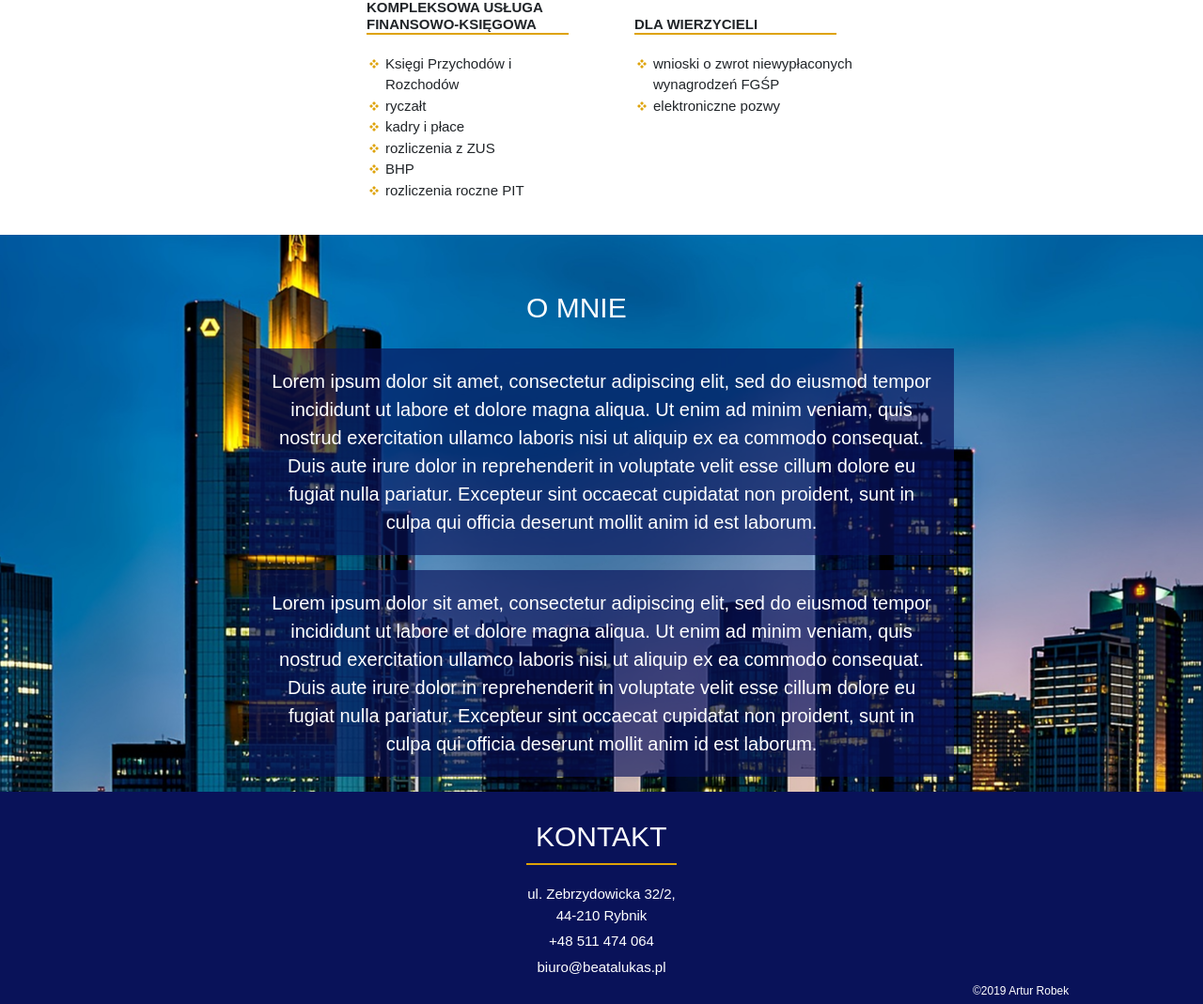
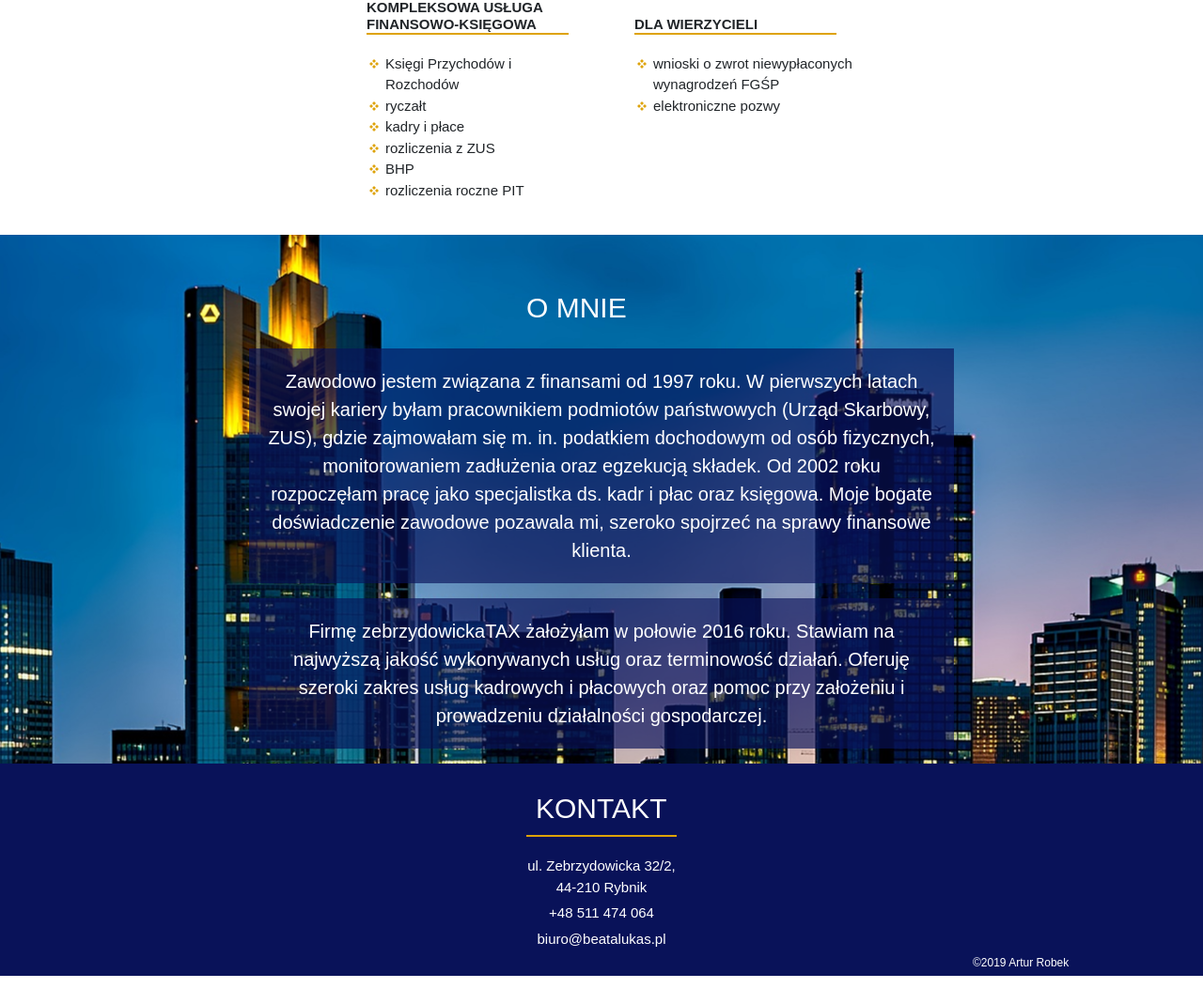
Before and after one commit to ArturDr/zebrzydowicka-tax, a PHP site: page / in a window 1280 px wide. Shown: the part 707-1776 px from the top of the page at 94% size. After the commit the page ends 1746 px from the top, so only its background shows below. Run offline with PHP 8.4, Linux system fonts and the light colour scheme.

Commit message:
add about me text

```diff
--- a/index.php
+++ b/index.php
@@ -72,10 +72,10 @@
                     </div>
                     <div class="row justify-content-center">
                         <div class="col-xl-8 col-lg-8 col-md-10 col-sm-10 col-12">
-                            <p class="text-center">Lorem ipsum dolor sit amet, consectetur adipiscing elit, sed do eiusmod tempor incididunt ut labore et dolore magna aliqua. Ut enim ad minim veniam, quis nostrud exercitation ullamco laboris nisi ut aliquip ex ea commodo consequat. Duis aute irure dolor in reprehenderit in voluptate velit esse cillum dolore eu fugiat nulla pariatur. Excepteur sint occaecat cupidatat non proident, sunt in culpa qui officia deserunt mollit anim id est laborum.</p>
+                            <p class="text-center">Zawodowo jestem związana z finansami od 1997 roku. W pierwszych latach swojej kariery byłam pracownikiem podmiotów państwowych (Urząd Skarbowy, ZUS), gdzie zajmowałam się m. in. podatkiem dochodowym od osób fizycznych, monitorowaniem zadłużenia oraz egzekucją składek. Od 2002 roku rozpoczęłam pracę jako specjalistka ds. kadr i płac oraz księgowa. Moje bogate doświadczenie zawodowe pozawala mi, szeroko spojrzeć na sprawy finansowe klienta.</p>
                         </div>
                         <div class="col-xl-8 col-lg-8 col-md-10 col-sm-10 col-12">
-                            <p class="text-center">Lorem ipsum dolor sit amet, consectetur adipiscing elit, sed do eiusmod tempor incididunt ut labore et dolore magna aliqua. Ut enim ad minim veniam, quis nostrud exercitation ullamco laboris nisi ut aliquip ex ea commodo consequat. Duis aute irure dolor in reprehenderit in voluptate velit esse cillum dolore eu fugiat nulla pariatur. Excepteur sint occaecat cupidatat non proident, sunt in culpa qui officia deserunt mollit anim id est laborum.</p>
+                            <p class="text-center">Firmę zebrzydowickaTAX żałożyłam w połowie 2016 roku. Stawiam na najwyższą jakość wykonywanych usług oraz terminowość działań. Oferuję szeroki zakres usług kadrowych i płacowych oraz pomoc przy założeniu i prowadzeniu działalności gospodarczej.</p>
                         </div>
                     </div>
                 </div>
```
